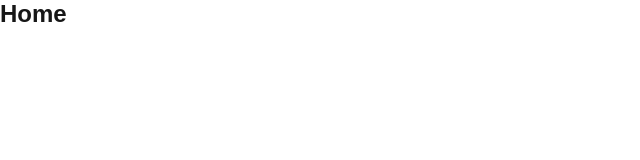
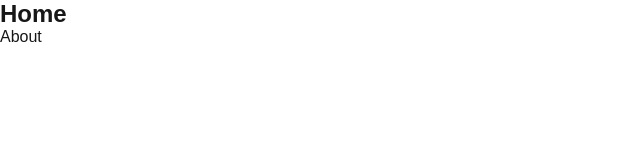
Before and after one commit to madhumitasugandhi/nextjs, a Next.js app: page /home in a window 1280 px wide. Shown: the top 160 px of the page, without its empty margins (0-640 px from the left). Built offline with nearby package versions, Linux system fonts and the light colour scheme.

Commit message:
Link routing done.

```diff
--- a/src/app/home/page.js
+++ b/src/app/home/page.js
@@ -1,7 +1,10 @@
+import Link from "next/link"
+
 const home = () => {
   return (
    <>
     <h2>Home</h2>
+    <Link href= '/about'>About</Link>
    </>
   )
 }
```
